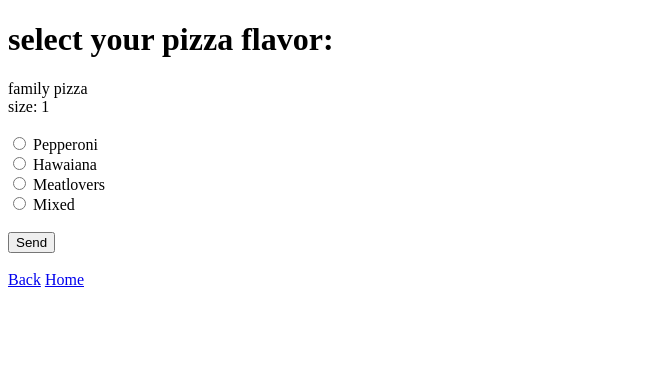
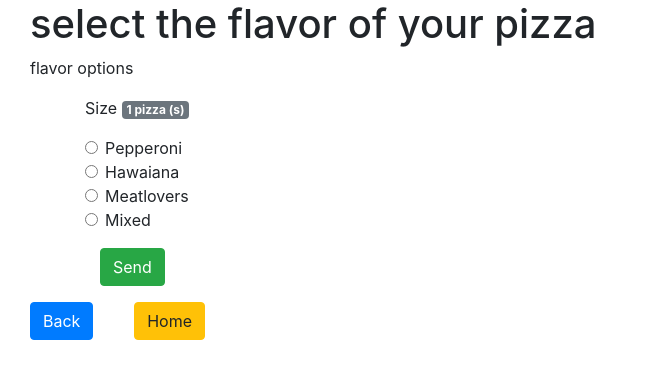
Before and after one commit to Esen-Q2-Progra-Aplicada/prograApli-s9-c3, a Flask app: page /flavor in a window 1280 px wide. Shown: the top 379 px of the page, without its empty margins (0-649 px from the left). Run offline with Flask 2, Linux system fonts and the light colour scheme; the visitor is signed in with stand-in values (Sample User, id 1); data comes from the database, SQL or seed files in the repository; some libraries are stand-ins or nearby versions.

Commit message:
working on css for pizza process

```diff
--- /dev/null
+++ b/templates/pizzaProcess/base.html
@@ -0,0 +1,25 @@
+<!DOCTYPE html>
+<html lang="en">
+
+<head>
+    <meta charset="UTF-8">
+    <meta http-equiv="X-UA-Compatible" content="IE=edge">
+    <meta name="viewport" content="width=device-width, initial-scale=1.0">
+    <title>{% block title %}{% endblock title %}</title>
+    <!-- Latest compiled and minified CSS -->
+    <link rel="stylesheet" href="https://maxcdn.bootstrapcdn.com/bootstrap/4.5.2/css/bootstrap.min.css">
+    {% block customCss %}{% endblock customCss %}
+
+    <script src="https://kit.fontawesome.com/c143000470.js" crossorigin="anonymous"></script>
+</head>
+
+<body>
+    {% block content %}{% endblock content %}
+
+    <script src="https://ajax.googleapis.com/ajax/libs/jquery/3.5.1/jquery.min.js"></script>
+    <script src="https://cdnjs.cloudflare.com/ajax/libs/popper.js/1.16.0/umd/popper.min.js"></script>
+    <script src="https://maxcdn.bootstrapcdn.com/bootstrap/4.5.2/js/bootstrap.min.js"></script>
+    {% block customScripts %}{% endblock customScripts %}
+</body>
+
+</html>
--- a/templates/pizzaProcess/flavor.html
+++ b/templates/pizzaProcess/flavor.html
@@ -1,32 +1,44 @@
-<!DOCTYPE html>
-<html lang="en">
+{% extends '/pizzaProcess/base.html' %}
 
-<head>
-    <meta charset="UTF-8">
-    <meta http-equiv="X-UA-Compatible" content="IE=edge">
-    <meta name="viewport" content="width=device-width, initial-scale=1.0">
-    <title>flavor</title>
-</head>
+{% block title %}flavor{% endblock title %}
 
-<body>
-    <h1>select your pizza flavor:</h1>
+{% block content %}
+<div class="container-fluid">
+    <div class="container-fluid">
+        <h1>select the flavor of your pizza</h1>
+        <p>flavor options</p>
+    </div>
 
-    family pizza
-    <br>
-    size: {{ session["size"] }}
-    <br><br>
-    <form action="{{ url_for('flavor') }}" method="post">
-        {% for flavor in flavorList %}
-        <input type="radio" name="flavor" id="{{ flavor['code'] }}" value="{{ flavor['code'] }}">
-        <label for="{{ flavor['code'] }}">{{ flavor['description'] }}</label>
-        <br>
-        {% endfor %}
-        <br>
-        <input type="submit" value="Send">
-    </form>
+    <div class="container">
+        Size <span class="badge badge-secondary">{{ session["size"] }} pizza (s)</span>
+    </div>
 
-    <br>
-    <a href="{{ url_for('size') }}">Back</a> <a href="{{ url_for('home') }}">Home</a>
-</body>
+    <div class="container pt-3">
+        <form action="{{ url_for('flavor') }}" method="post">
+            {% for flavor in flavorList %}
+            <div class="form-check">
+                <label for="{{ flavor['code'] }}" class="form-check-label">
+                    <input type="radio" class="form-check-input" name="flavor" id="{{ flavor['code'] }}"
+                        value="{{ flavor['code'] }}">
+                    {{flavor['description'] }}
+                </label>
+            </div>
+            {% endfor %}
+            <div class="container-fluid pt-3">
+                <input type="submit" class="btn btn-success" value="Send">
+            </div>
+        </form>
+    </div>
 
-</html>
+    <div class="container-fluid pt-3">
+        <div class="row">
+            <div class="col-1">
+                <a class="btn btn-primary" href="{{ url_for('size') }}">Back</a>
+            </div>
+            <div class="col-1">
+                <a class="btn btn-warning" href="{{ url_for('home') }}">Home</a>
+            </div>
+        </div>
+    </div>
+</div>
+{% endblock content %}
```
Also changed, not shown: templates/pizzaProcess/complement.html (+48 -29 lines), templates/pizzaProcess/size.html (+18 -16 lines).
